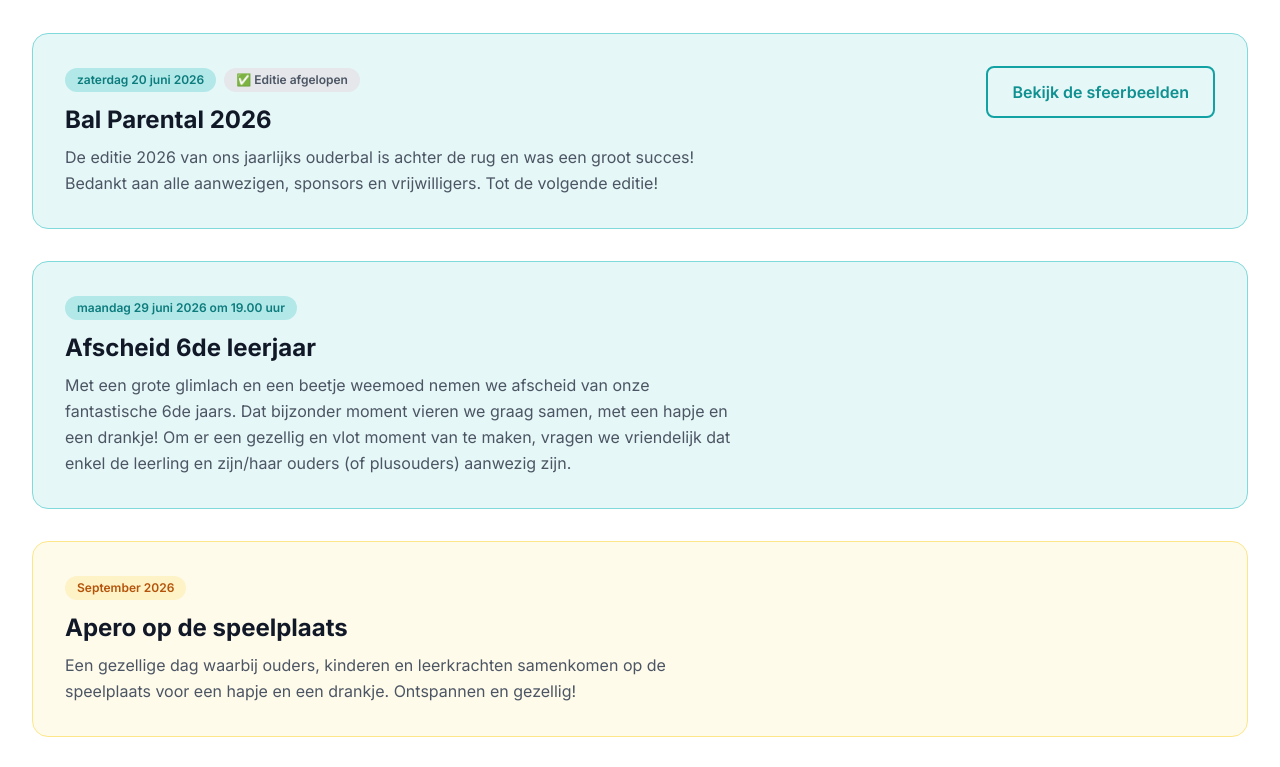
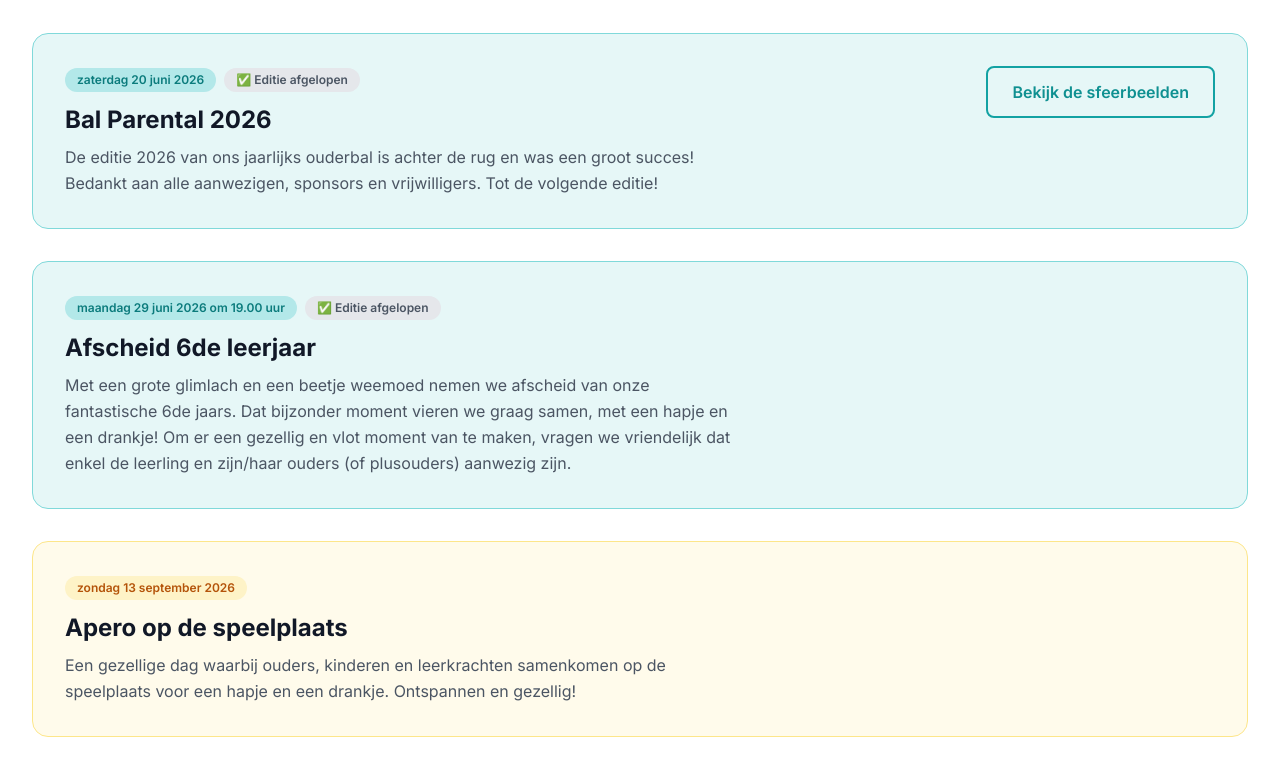
Before and after one commit to ArnaudVerschelde/ocpittem-website, a React (Vite) app in the folder frontend/: page /activiteiten in a window 1280 px wide. Shown: the part 482-1249 px from the top of the page. Built offline with nearby package versions, Linux system fonts and the light colour scheme; no server answers.

Commit message:
Update event details in ActiviteitenPage.tsx
Changed the `ended` property of the first event to `true` to reflect its conclusion. Updated the `date` property of the second event from "September 2026" to "zondag 13 september 2026" for a more precise date.

```diff
--- a/frontend/src/pages/ActiviteitenPage.tsx
+++ b/frontend/src/pages/ActiviteitenPage.tsx
@@ -24,12 +24,12 @@ const events = [
         'Met een grote glimlach en een beetje weemoed nemen we afscheid van onze fantastische 6de jaars. Dat bijzonder moment vieren we graag samen, met een hapje en een drankje! Om er een gezellig en vlot moment van te maken, vragen we vriendelijk dat enkel de leerling en zijn/haar ouders (of plusouders) aanwezig zijn.',
     cta: null,
     galleryTo: null,
-    ended: false,
+    ended: true,
     color: 'primary',
   },
   {
     title: 'Apero op de speelplaats',
-    date: 'September 2026',
+    date: 'zondag 13 september 2026',
     description:
         'Een gezellige dag waarbij ouders, kinderen en leerkrachten samenkomen op de speelplaats voor een hapje en een drankje. Ontspannen en gezellig!',
     cta: null,
```
